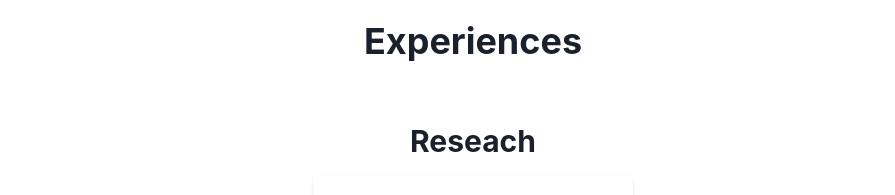
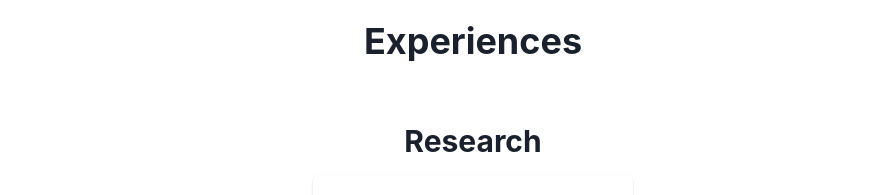
Before and after one commit to T0peerakarn/my-resume, a React (Vite) app: page / in a window 1280 px wide. Shown: the part 2540-2735 px from the top of the page, without its empty margins (167-1062 px from the left). Built offline with nearby package versions, Linux system fonts and the light colour scheme.

Commit message:
fix type

```diff
--- a/src/components/Researches.jsx
+++ b/src/components/Researches.jsx
@@ -5,7 +5,7 @@ import ResearchesList from './ResearchesList'
 const Researches = ({ researches }) => {
     return (
         <Container>
-            <SubTitle text='Reseach' />
+            <SubTitle text='Research' />
             <ResearchesList researches={researches} />
         </Container>
     )
```
